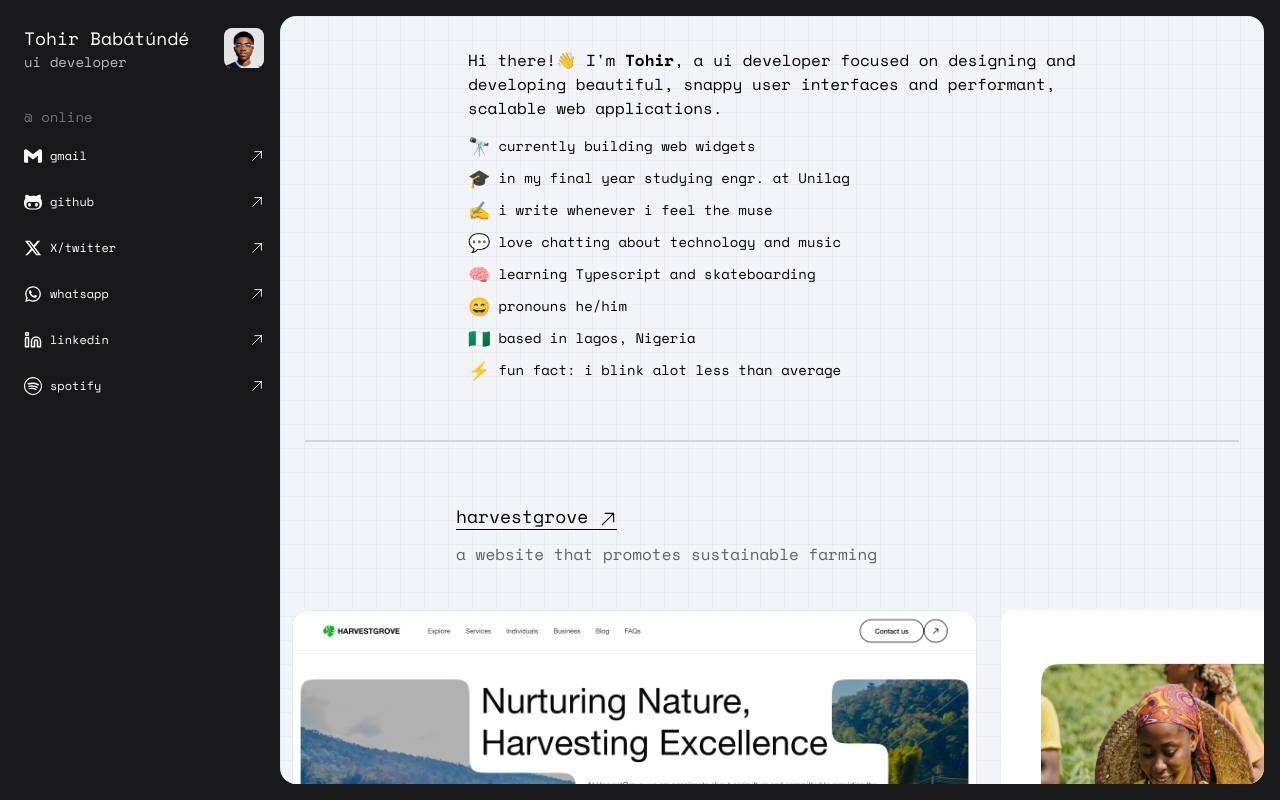
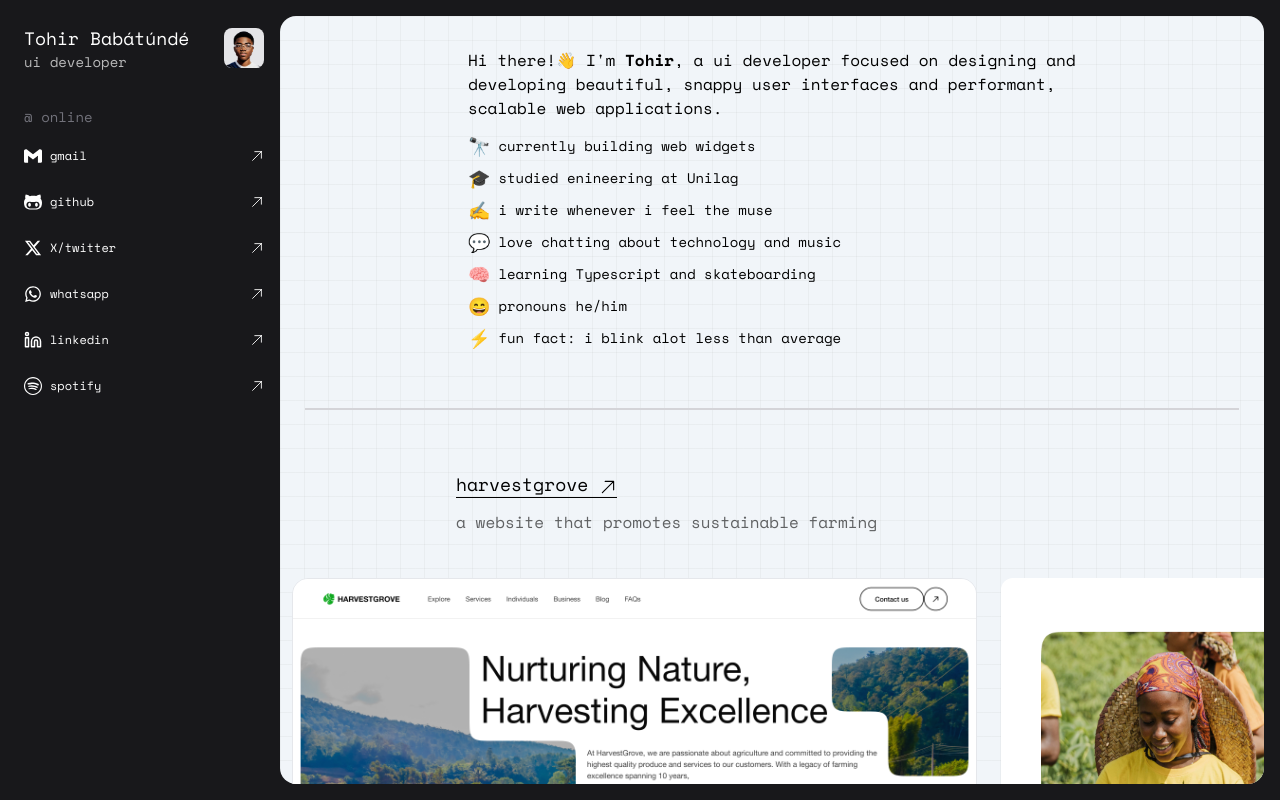
Before and after one commit to tohirr/webfolio, a React (Vite) app: page / in a window 1280 px wide. Built offline with nearby package versions, Linux system fonts and the light colour scheme.

Commit message:
Update Home.jsx

```diff
--- a/src/components/Home.jsx
+++ b/src/components/Home.jsx
@@ -1,12 +1,11 @@
 function Home() {
   const list = [
     { emoji: "🔭", info: "currently building web widgets " },
-    { emoji: "🎓", info: "in my final year studying engr. at Unilag" },
+    { emoji: "🎓", info: "studied enineering at Unilag" },
     { emoji: "✍", info: "i write whenever i feel the muse" },
     { emoji: "💬", info: "love chatting about technology and music" },
     { emoji: "🧠", info: "learning Typescript and skateboarding" },
     { emoji: "😄", info: "pronouns he/him" },
-    { emoji: "🇳🇬", info: "based in lagos, Nigeria" },
     { emoji: "⚡", info: "fun fact: i blink alot less than average" },
   ];
   return (
```
